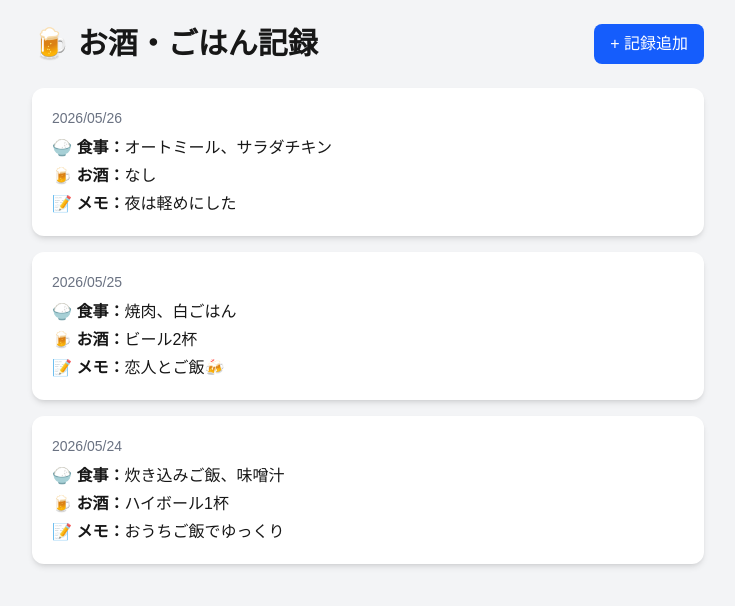
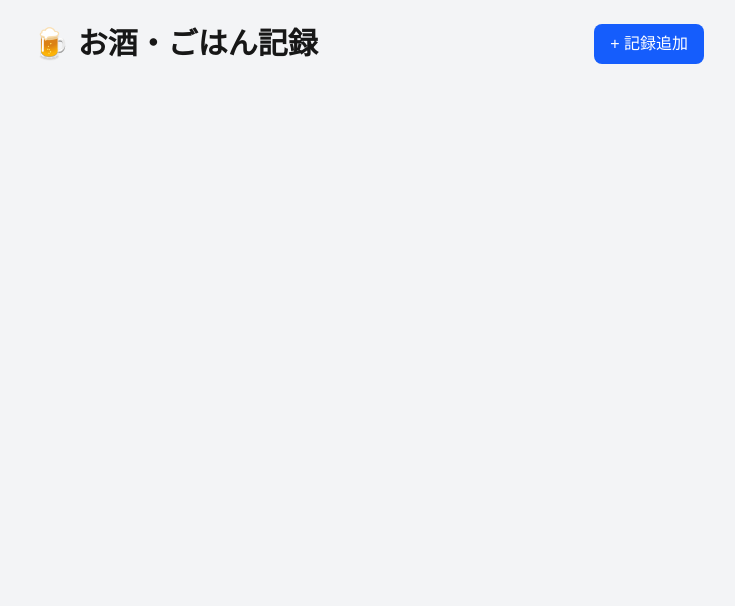
Before and after one commit to hina0614fuji-myzk/drink-food-log-app, a Next.js app: page / in a window 1280 px wide. Shown: the top 606 px of the page, without its empty margins (272-1007 px from the left). Built offline with nearby package versions, Linux system fonts and the light colour scheme.

Commit message:
feat: use localstorage

```diff
--- a/app/add/page.tsx
+++ b/app/add/page.tsx
@@ -1,8 +1,46 @@
 "use client";
 import Link from "next/link";
+import { useRouter } from "next/navigation";
+import { useState } from "react";
 
 export default function AddPage() {
     const today = new Date().toISOString().split("T")[0];
+
+    const [date, setDate] = useState(today);
+    const [meal, setMeal] = useState("");
+    const [alcohol, setAlcohol] = useState("");
+    const [memo, setMemo] = useState("");
+
+    const router = useRouter();
+    const [isSaving, setIsSaving] = useState(false);
+
+    const saveRecord = () => {
+        setIsSaving(true);
+
+        const newRecord = {
+            id: Date.now(),
+            date,
+            meal,
+            alcohol,
+            memo,
+        };
+
+        const savedRecords = JSON.parse(
+            localStorage.getItem("records") || "[]"
+        );
+
+        savedRecords.unshift(newRecord);
+
+        localStorage.setItem(
+            "records",
+            JSON.stringify(savedRecords)
+        );
+
+        alert("保存しました！");
+
+        router.push("/");
+    };
+
     return (
         <main className="min-h-screen bg-gray-100 p-6">
             <div className="mx-auto max-w-2xl rounded-xl bg-white p-6 shadow-md">
@@ -27,7 +65,8 @@ export default function AddPage() {
 
                         <input
                             type="date"
-                            defaultValue={today}
+                            value={date}
+                            onChange={(e) => setDate(e.target.value)}
                             className="w-full rounded-lg border p-2"
                         />
                     </div>
@@ -38,6 +77,8 @@ export default function AddPage() {
                         </label>
                         <input
                             type="text"
+                            value={meal}
+                            onChange={(e) => setMeal(e.target.value)}
                             placeholder="例：オートミール、サラダチキン"
                             className="w-full rounded-lg border p-2"
                         />
@@ -49,6 +90,8 @@ export default function AddPage() {
                         </label>
                         <input
                             type="text"
+                            value={alcohol}
+                            onChange={(e) => setAlcohol(e.target.value)}
                             placeholder="例：ビール2杯"
                             className="w-full rounded-lg border p-2"
                         />
@@ -59,13 +102,19 @@ export default function AddPage() {
                             📝 メモ
                         </label>
                         <textarea
+                            value={memo}
+                            onChange={(e) => setMemo(e.target.value)}
                             placeholder="今日の一言"
                             className="w-full rounded-lg border p-2"
                         />
                     </div>
 
-                    <button className="w-full rounded-lg bg-blue-600 p-3 text-white">
-                        保存
+                    <button
+                        onClick={saveRecord}
+                        disabled={isSaving}
+                        className="w-full rounded-lg bg-blue-600 p-3 text-white disabled:opacity-50"
+                    >
+                        {isSaving ? "保存中..." : "保存"}
                     </button>
                 </div>
             </div>
--- a/app/page.tsx
+++ b/app/page.tsx
@@ -1,3 +1,6 @@
+"use client";
+
+import { useEffect, useState } from "react";
 import Link from "next/link";
 
 type FoodRecord = {
@@ -9,29 +12,15 @@ type FoodRecord = {
 };
 
 export default function Home() {
-  const records: FoodRecord[] = [
-    {
-      id: 1,
-      date: "2026/05/26",
-      meal: "オートミール、サラダチキン",
-      alcohol: "なし",
-      memo: "夜は軽めにした",
-    },
-    {
-      id: 2,
-      date: "2026/05/25",
-      meal: "焼肉、白ごはん",
-      alcohol: "ビール2杯",
-      memo: "恋人とご飯🍻",
-    },
-    {
-      id: 3,
-      date: "2026/05/24",
-      meal: "炊き込みご飯、味噌汁",
-      alcohol: "ハイボール1杯",
-      memo: "おうちご飯でゆっくり",
-    },
-  ];
+  const [records, setRecords] = useState<FoodRecord[]>([]);
+
+  useEffect(() => {
+    const savedRecords = localStorage.getItem("records");
+
+    if (savedRecords) {
+      setRecords(JSON.parse(savedRecords));
+    }
+  }, []);
 
   return (
     <main className="min-h-screen bg-gray-100 p-6">
```
